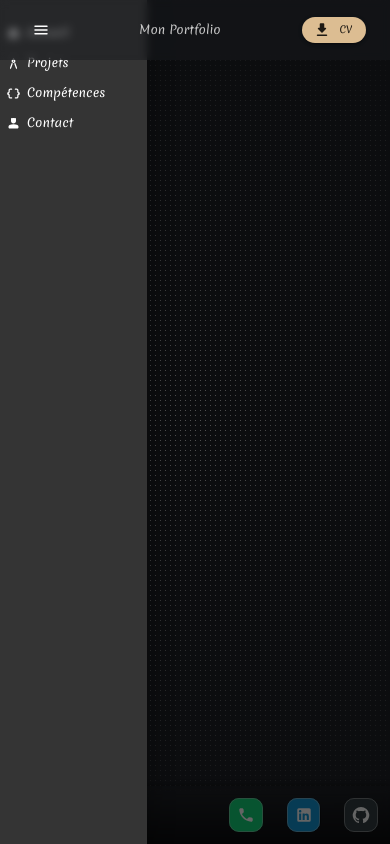
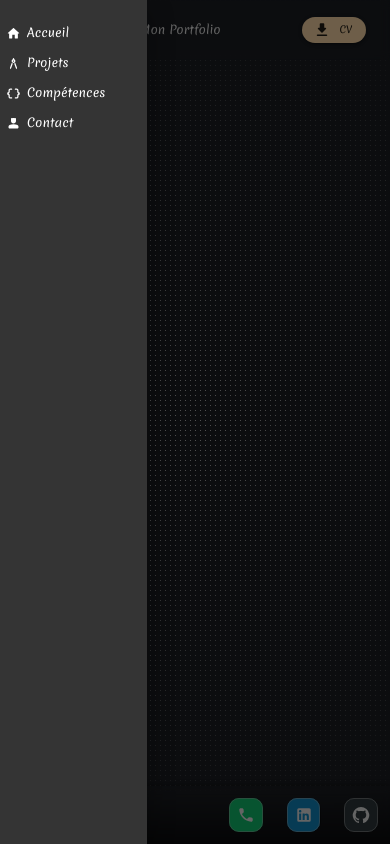
Before and after one commit to petermethee/MyPortfolio, a Next.js app: page /pricing in a window 390 px wide. Both pictures are taken after a click on the button 41 px from the left and 30 px from the top of the page. Built offline with nearby package versions, Linux system fonts and the light colour scheme.

Commit message:
fix drawer issue zindex

```diff
--- a/src/components/Navbar.tsx
+++ b/src/components/Navbar.tsx
@@ -90,7 +90,7 @@ export default function Navbar() {
           </Button>
         </div>
       </div>
-      <Drawer open={open} onClose={() => setOpen(false)}>
+      <Drawer sx={{ zIndex: 2001 }} open={open} onClose={() => setOpen(false)}>
         <div className="flex flex-col gap-4 py-8 pl-2 pr-14">
           {routes.map((route) => (
             <NavItem
```
